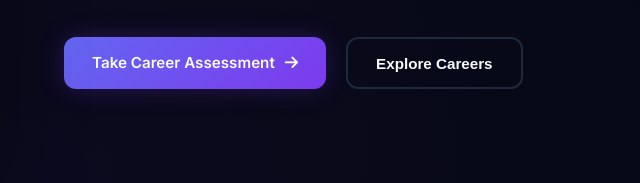
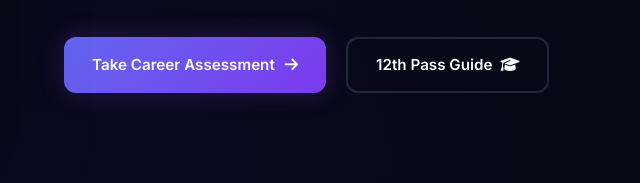
Before and after one commit to srivastavaharsh2921-art/career-compass, a plain HTML site: page frontend/about-us.html in a window 1280 px wide. Shown: the part 617-800 px from the top of the page, 0-640 px from the left. Drawn offline with nearby package versions, Linux system fonts and the light colour scheme.

Commit message:
Replace explore careers button with 12th pass guide in about-us.html

```diff
--- a/frontend/about-us.html
+++ b/frontend/about-us.html
@@ -119,7 +119,9 @@
                     <a href="test.html" class="btn btn-purple">
                         Take Career Assessment <i class="fa-solid fa-arrow-right"></i>
                     </a>
-                    <button class="btn btn-outline-white">Explore Careers</button>
+                    <a href="stream-analyzer.html" class="btn btn-outline-white" style="text-decoration: none; display: inline-flex; align-items: center; gap: 8px;">
+                        12th Pass Guide <i class="fa-solid fa-graduation-cap"></i>
+                    </a>
                 </div>
             </div>
             <div class="hero-image">
```
